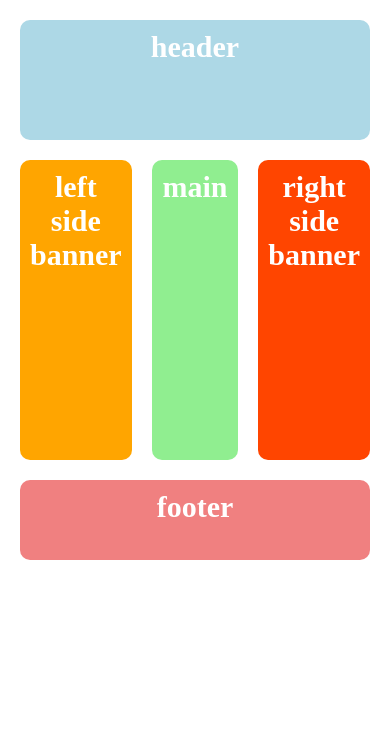
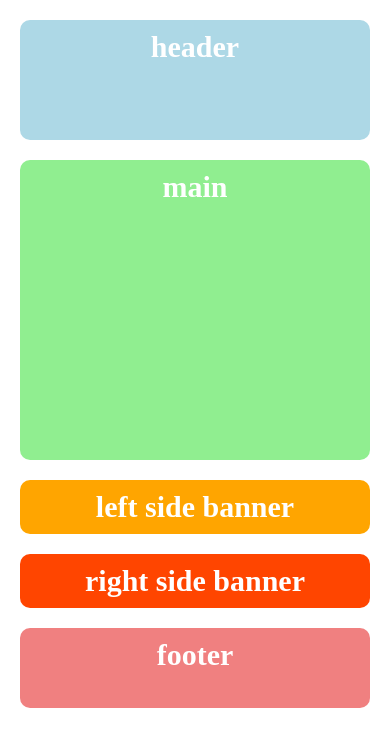
Before and after one commit to dcode-nexon/flex_rwd, a plain HTML site: page index.html in a window 390 px wide. Drawn offline with Linux system fonts and the light colour scheme.

Commit message:
desktop first 반응형 구현

```diff
--- a/scss/style.scss
+++ b/scss/style.scss
@@ -48,3 +48,22 @@ main {
     order: 4;
   }
 }
+
+@media screen and (max-width: 799px){
+  main {
+    section {
+      flex: 1 100%;
+      order: 1;
+    }
+    aside {
+      order: 2;
+    }
+  }
+}
+@media screen and (max-width: 599px){
+  main {
+    aside {
+      flex: 1 100%!important;
+    }
+  }
+}
```
Also changed, not shown: css/style.css, 1 other file.
